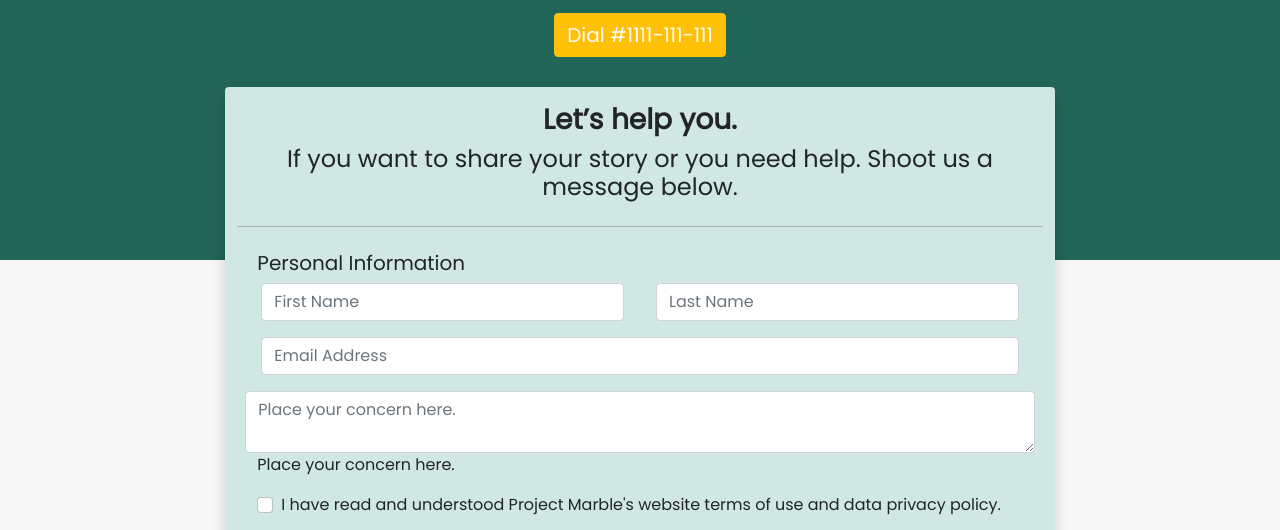
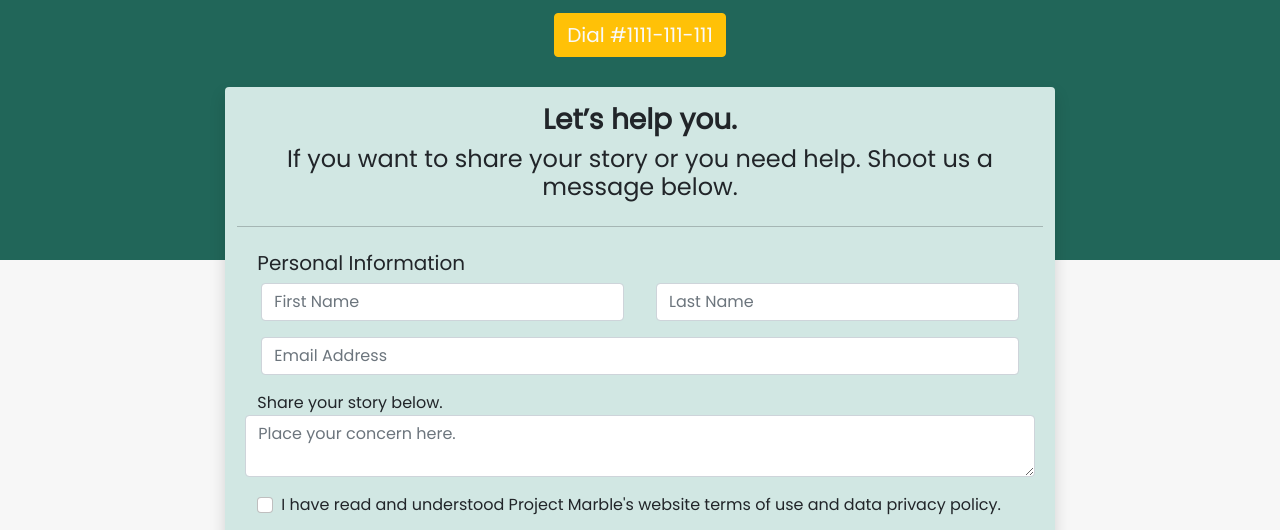
Before and after one commit to ProjectMarble01/ProjectMarble01.github.io, a website: page ProjectMarble/help.html in a window 1280 px wide. Shown: the part 263-793 px from the top of the page. Drawn offline with nearby package versions, Linux system fonts and the light colour scheme.

Commit message:
Made changes on the label of text area

```diff
--- a/ProjectMarble/help.html
+++ b/ProjectMarble/help.html
@@ -68,8 +68,8 @@
                             <input type="email" class="form-control col mx-3" id="emailAdd" placeholder="Email Address" required>
                         </div>
                         <div class="mb-3 row">
+                            <label for="textArea">Share your story below.</label>
                             <textarea class="form-control" placeholder="Place your concern here." id="textArea" required></textarea>
-                            <label for="textArea">Place your concern here.</label>
                         </div>
                         <div class="mb-3 form-check">
                             <input type="checkbox" class="form-check-input" id="exampleCheck1">
```
